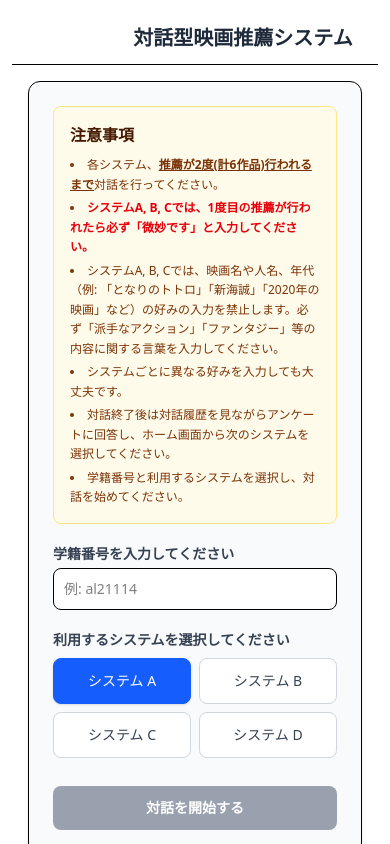
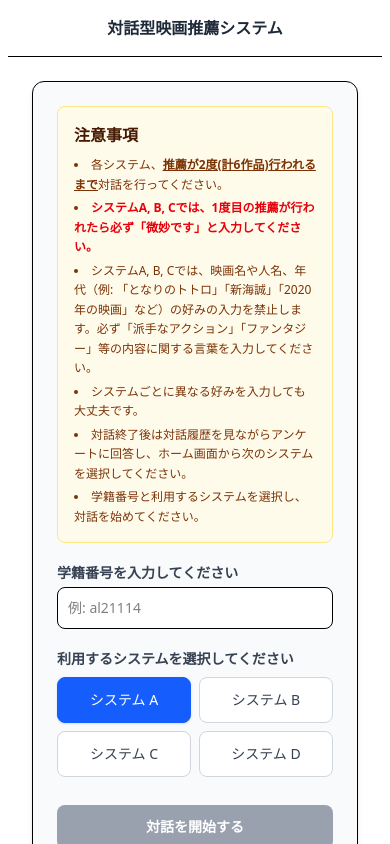
Before and after one commit to tubaki0210/dialogue_based_movie_recommend, a Next.js app in the folder frontend/movie_recommend/: page / in a window 390 px wide. Built offline with nearby package versions, Linux system fonts and the light colour scheme.

Commit message:
fix:チャット画面のUIを変更

```diff
--- a/frontend/movie_recommend/app/page.tsx
+++ b/frontend/movie_recommend/app/page.tsx
@@ -21,18 +21,21 @@ export default function Home() {
   };
 
   return (
-    <main className="flex flex-col h-screen w-full font-sans bg-white overflow-hidden p-3">
-      <header className="py-3 border-b text-center shrink-0 flex justify-between items-center px-4">
-        <div className="w-24"></div> {/* 左右バランス用スペース */}
-        <h1 className="text-xl font-bold text-gray-800">
+    <main className="flex flex-col h-screen w-full font-sans bg-white overflow-hidden p-2 sm:p-3">
+      <header className="py-2.5 sm:py-3 border-b text-center shrink-0 flex flex-col sm:flex-row justify-between items-center px-2 sm:px-4 gap-2 sm:gap-0">
+        {/* スマホでは非表示 or 小さく、PCではバランス用スペース */}
+        <div className="hidden sm:block w-24"></div>
+
+        <h1 className="text-base sm:text-xl font-bold text-gray-800 leading-tight">
           対話型映画推薦システム
-          {currentSystem && <span className="text-blue-500">(システム{currentSystem.toUpperCase()})</span>}
+          {currentSystem && <span className="text-blue-500 ml-1">(システム{currentSystem.toUpperCase()})</span>}
         </h1>
-        <div className="text-right">
+
+        <div className="text-right w-full sm:w-auto flex justify-center sm:justify-end">
           {sessionId && (
             <button
               onClick={handleResetSession}
-              className="border-2 border-blue-300 p-3 font-bold bg-blue-200 hover:bg-blue-400 rounded-2xl"
+              className="border-2 border-blue-300 px-3 py-1.5 sm:p-3 text-xs sm:text-sm font-bold bg-blue-200 hover:bg-blue-400 rounded-xl sm:rounded-2xl transition"
             >
               システムを切り替える
             </button>
@@ -41,7 +44,7 @@ export default function Home() {
       </header>
 
       {!sessionId ? (
-        <div className="flex-1 flex items-center justify-center max-w-xl mx-auto w-full">
+        <div className="flex-1 flex items-center justify-center max-w-xl mx-auto w-full p-2">
           <LoginView onSessionStarted={handleSessionStarted} />
         </div>
       ) : (
```
